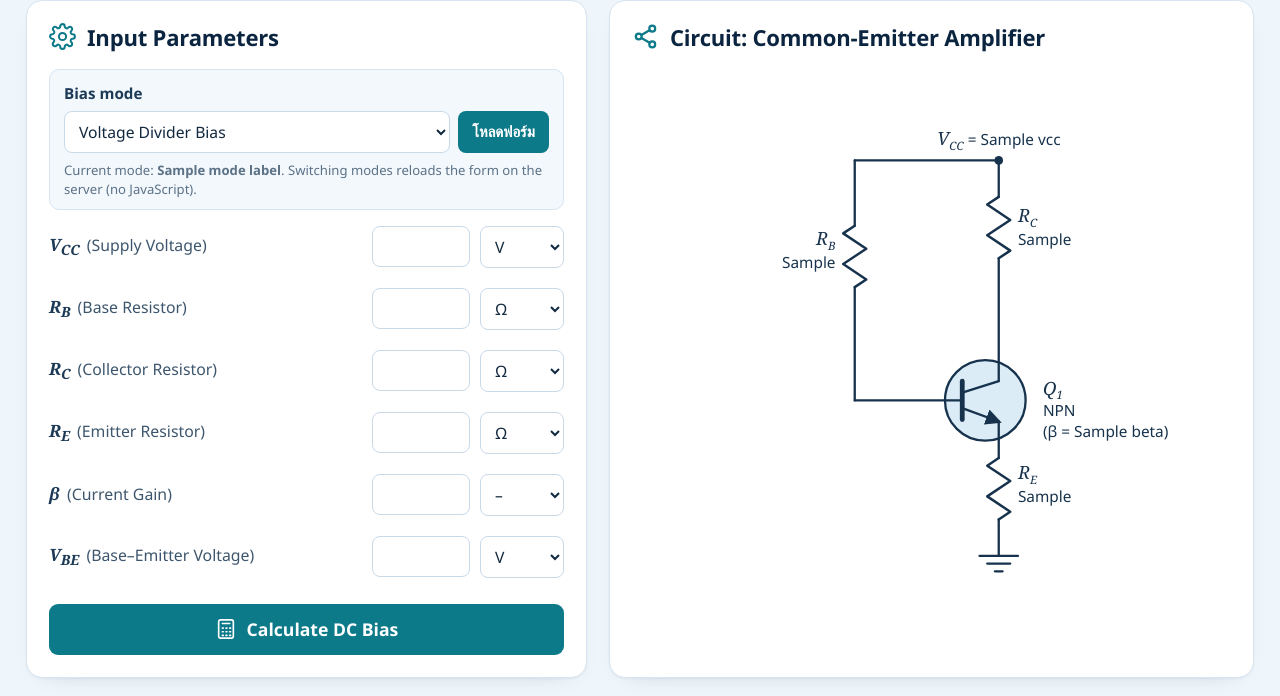
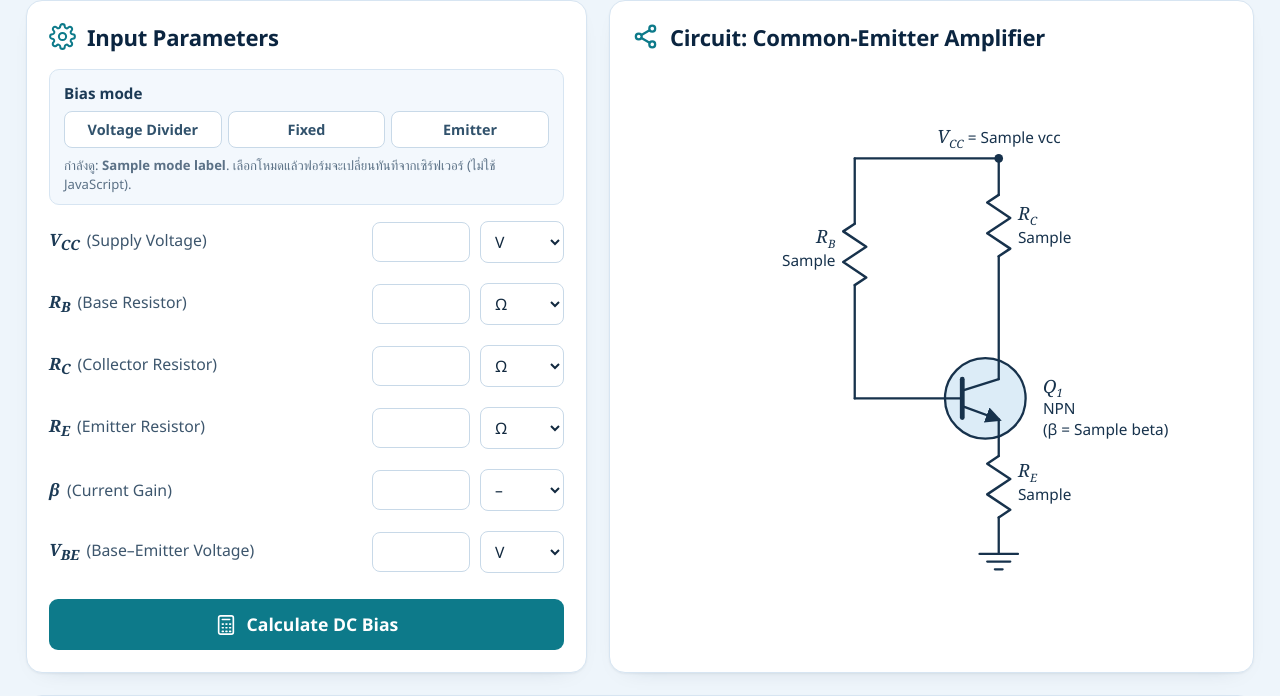
Before and after one commit to Khatcharin16/Gitlab, a Flask app: template app/templates/index.html in a window 1280 px wide. Shown: the part 116-812 px from the top of the page. Run offline with Flask 3, Linux system fonts and the light colour scheme; the template is opened without the code that fills it: most values are stand-ins (such as "Sample title", 1, 10 or a date in 2020); parts of the project's set-up code (start-up, migrations or seed data) failed here and were passed over.

Commit message:
feat(lab03): switch bias modes with tabs

```diff
--- a/app/static/style.css
+++ b/app/static/style.css
@@ -166,7 +166,7 @@ body {
   border-radius: 10px;
 }
 
-.mode-form label {
+.mode-form-label {
   display: block;
   font-weight: 700;
   font-size: 0.95rem;
@@ -174,43 +174,43 @@ body {
   margin-bottom: 7px;
 }
 
-.mode-controls {
+.mode-tabs {
   display: grid;
-  grid-template-columns: minmax(0, 1fr) auto;
-  gap: 8px;
+  grid-template-columns: repeat(3, minmax(0, 1fr));
+  gap: 6px;
 }
 
-.mode-controls select {
-  width: 100%;
-  padding: 8px 10px;
-  font: inherit;
-  font-size: 0.98rem;
-  color: #12293f;
-  background: #fff;
+.mode-tab {
+  display: block;
+  padding: 9px 8px;
   border: 1px solid #c8d9e8;
   border-radius: 8px;
+  background: #fff;
+  color: #31526c;
+  font-size: 0.9rem;
+  font-weight: 700;
+  text-align: center;
+  text-decoration: none;
+  line-height: 1.2;
+  transition: background 0.15s ease, border-color 0.15s ease, color 0.15s ease;
 }
 
-.mode-controls select:focus {
-  outline: 2px solid rgba(13, 122, 138, 0.35);
-  border-color: var(--teal);
+.mode-tab:hover {
+  background: #e7f2fb;
+  border-color: #a9c6dc;
+  color: var(--navy-strong);
 }
 
-.btn-mode {
-  padding: 8px 14px;
-  border: 0;
-  border-radius: 8px;
-  background: var(--teal);
-  color: #fff;
-  font: inherit;
-  font-size: 0.94rem;
-  font-weight: 700;
-  cursor: pointer;
-  white-space: nowrap;
+.mode-tab:focus-visible {
+  outline: 2px solid rgba(13, 122, 138, 0.45);
+  outline-offset: 1px;
 }
 
-.btn-mode:hover {
-  background: var(--teal-dark);
+.mode-tab.active {
+  background: var(--teal);
+  border-color: var(--teal);
+  color: #fff;
+  box-shadow: 0 2px 6px -2px rgba(10, 101, 115, 0.55);
 }
 
 .mode-hint {
--- a/app/templates/index.html
+++ b/app/templates/index.html
@@ -64,19 +64,22 @@
         <h2>Input Parameters</h2>
       </div>
 
-      <form class="mode-form" method="get" action="/">
-        <label for="mode">Bias mode</label>
-        <div class="mode-controls">
-          <select id="mode" name="mode">
-            <option value="divider" {% if mode == 'divider' %}selected{% endif %}>Voltage Divider Bias</option>
-            <option value="fixed" {% if mode == 'fixed' %}selected{% endif %}>Fixed Bias</option>
-            <option value="emitter" {% if mode == 'emitter' %}selected{% endif %}>Emitter Bias</option>
-          </select>
-          <button class="btn-mode" type="submit">โหลดฟอร์ม</button>
-        </div>
-        <p class="mode-hint">Current mode: <strong>{{ mode_label }}</strong>.
-          Switching modes reloads the form on the server (no JavaScript).</p>
-      </form>
+      <div class="mode-form">
+        <span class="mode-form-label">Bias mode</span>
+        <nav class="mode-tabs" aria-label="Bias mode">
+          <a class="mode-tab{% if mode == 'divider' %} active{% endif %}"
+             href="/?mode=divider"
+             {% if mode == 'divider' %}aria-current="page"{% endif %}>Voltage Divider</a>
+          <a class="mode-tab{% if mode == 'fixed' %} active{% endif %}"
+             href="/?mode=fixed"
+             {% if mode == 'fixed' %}aria-current="page"{% endif %}>Fixed</a>
+          <a class="mode-tab{% if mode == 'emitter' %} active{% endif %}"
+             href="/?mode=emitter"
+             {% if mode == 'emitter' %}aria-current="page"{% endif %}>Emitter</a>
+        </nav>
+        <p class="mode-hint">กำลังดู: <strong>{{ mode_label }}</strong>.
+          เลือกโหมดแล้วฟอร์มจะเปลี่ยนทันทีจากเซิร์ฟเวอร์ (ไม่ใช้ JavaScript).</p>
+      </div>
 
       <form method="post" action="/">
         <input type="hidden" name="mode" value="{{ mode }}">
```
Also changed, not shown: docs/validation.md (+4 -1 lines), README.md, 3 other files.
